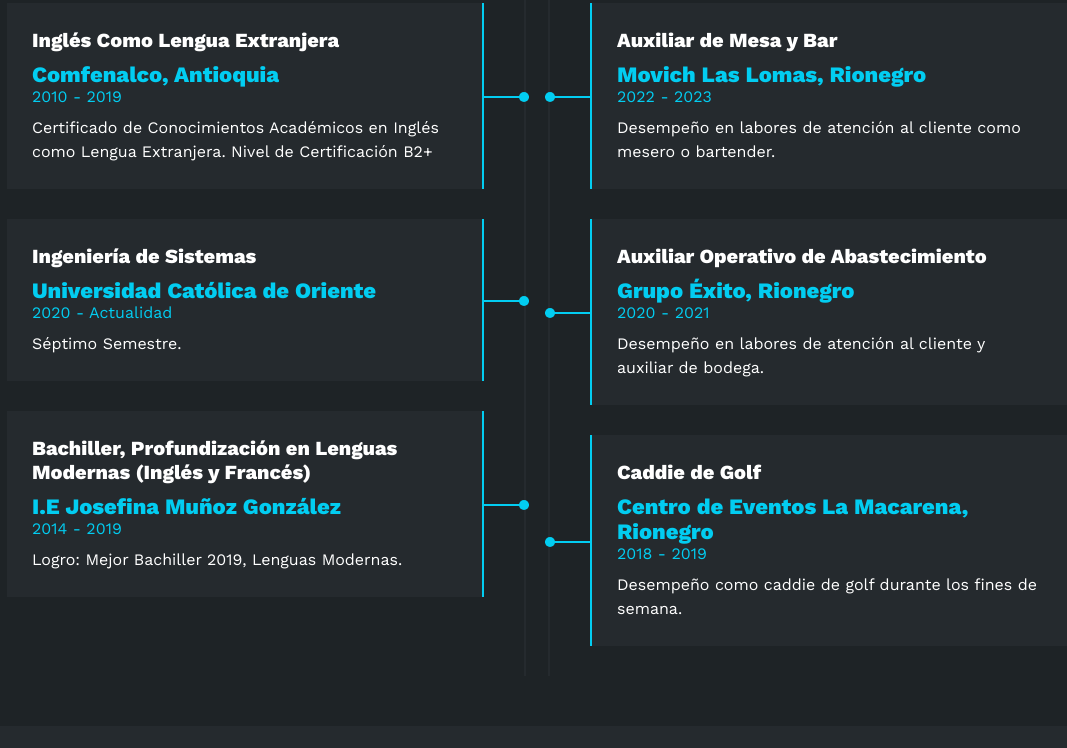
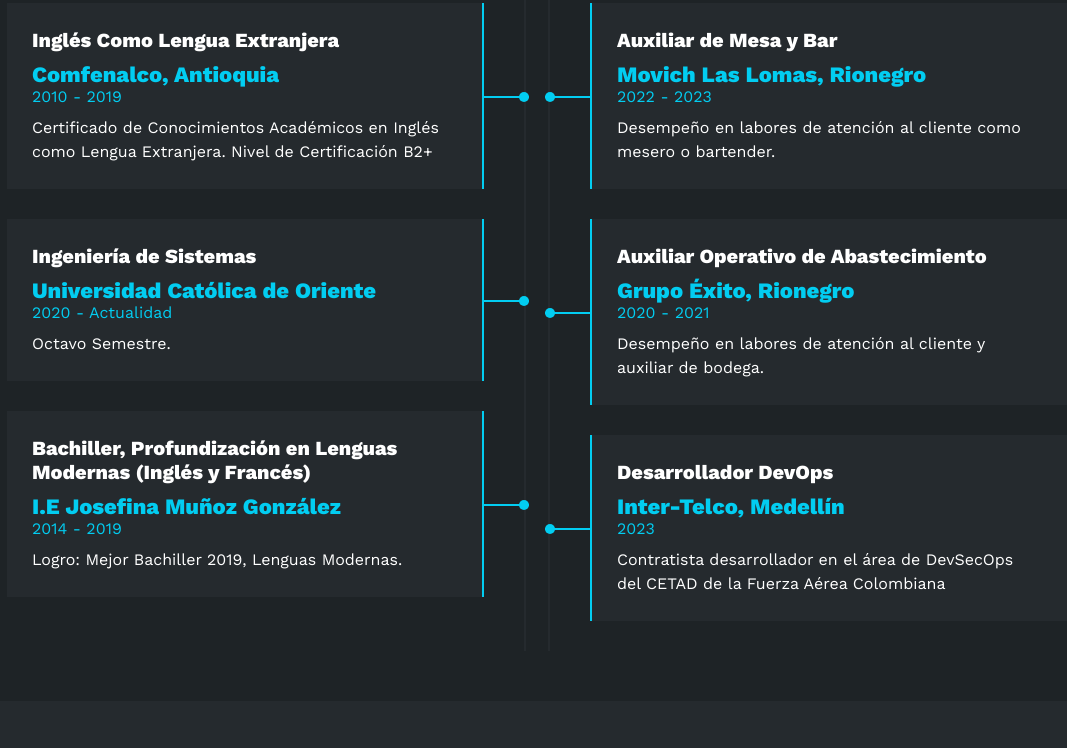
Before and after one commit to Deynox1/Deynox1.github.io, a plain HTML site: page index.html in a window 1280 px wide. Shown: the part 2302-3050 px from the top of the page, without its empty margins (103-1170 px from the left). Drawn offline with nearby package versions, Linux system fonts and the light colour scheme; a script that the page names is missing.

Commit message:
Update index.html
Se actualiza información personal y experiencia laboral

```diff
--- a/index.html
+++ b/index.html
@@ -69,7 +69,7 @@
                         </li>
                         <li>
                             <strong>Teléfono</strong>
-                            +57 301 240 3744
+                            +57 301 240 3447
                         </li>
                         <li>
                             <strong>Email</strong>
@@ -81,7 +81,7 @@
                         </li>
                         <li>
                             <strong>Dirección</strong>
-                            Rionegro, Antioquia, Colombia
+                            Antioquia, Colombia
                         </li>
                         <li>
                             <strong>Cargo</strong>
@@ -253,7 +253,7 @@
                         <h4>Ingeniería de Sistemas</h4>
                         <span class="casa">Universidad Católica de Oriente</span>
                         <span class="fecha">2020 - Actualidad </span>
-                        <p>Séptimo Semestre.</p>
+                        <p>Octavo Semestre.</p>
                         <div class="conectori">
                             <div class="circuloi"></div>
                         </div>
@@ -290,10 +290,10 @@
                         </div>
                     </div>
                     <div class="item der">
-                        <h4>Caddie de Golf</h4>
-                        <span class="casa">Centro de Eventos La Macarena, Rionegro</span>
-                        <span class="fecha">2018 - 2019</span>
-                        <p>Desempeño como caddie de golf durante los fines de semana.</p>
+                        <h4>Desarrollador DevOps</h4>
+                        <span class="casa">Inter-Telco, Medellín</span>
+                        <span class="fecha">2023</span>
+                        <p>Contratista desarrollador en el área de DevSecOps del CETAD de la Fuerza Aérea Colombiana</p>
                         <div class="conectord">
                             <div class="circulod"></div>
                         </div>
```
